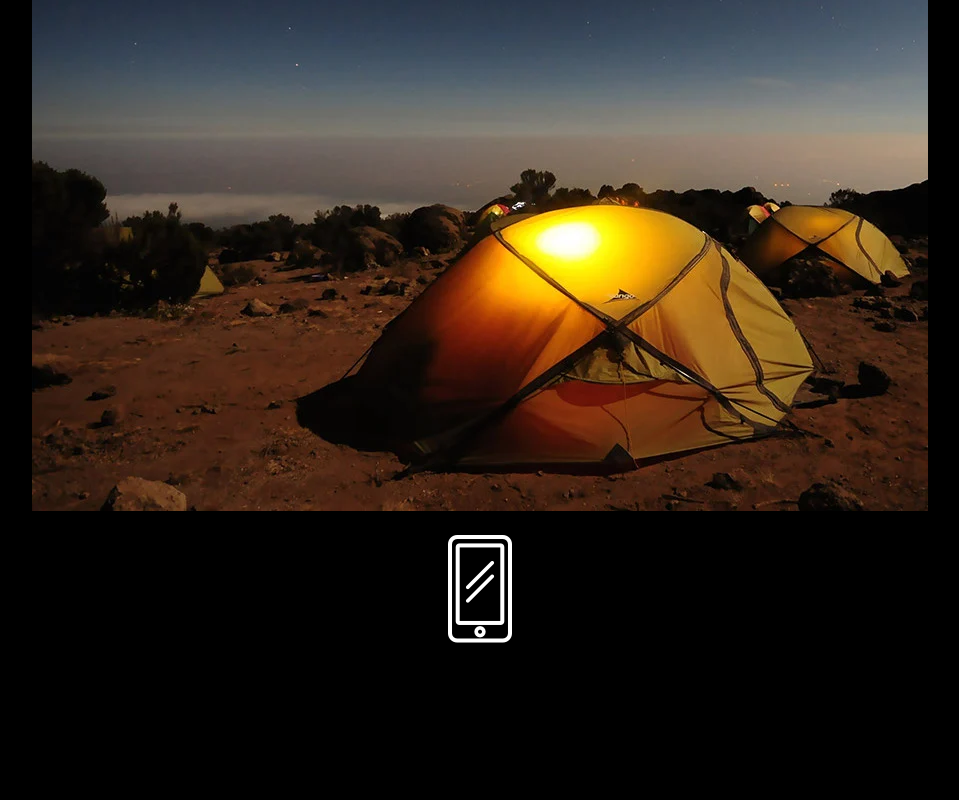
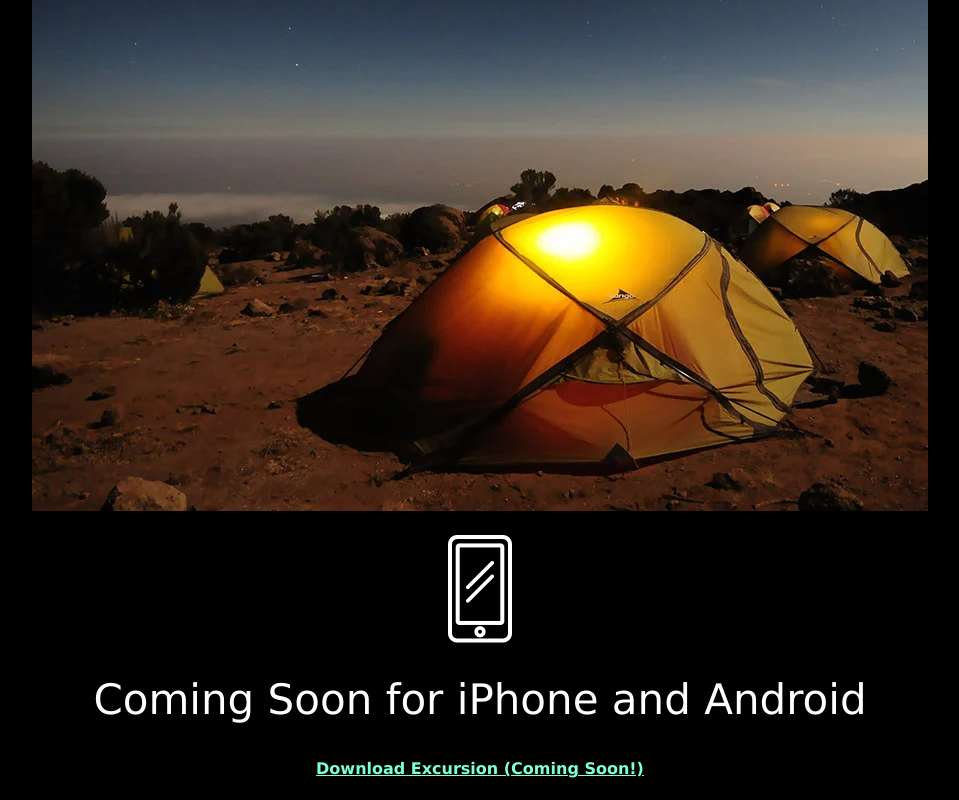
Before and after one commit to IsmaheneLarbi/excursion, a plain HTML site: page index.html in a window 1280 px wide. Shown: the part 521-1321 px from the top of the page, without its empty margins (160-1119 px from the left). Before the commit the page ends 1176 px from the top, so only its background shows below. Drawn offline with Linux system fonts and the light colour scheme.

Commit message:
add a footer with titles

```diff
--- a/index.html
+++ b/index.html
@@ -6,7 +6,7 @@
     <body>
       <header>
         <h1>Discover hidden places in the world around you</h1>
-        <h2><a id="app-dl-link" href="">Download Excursion (Coming Soon!)</a></h2>
+        <h2><a href="">Download Excursion (Coming Soon!)</a></h2>
       </header>
       <div>
         <video controls autoplay loop>
@@ -22,5 +22,9 @@
       <div>
         <img src="resources/images/phone.webp" alt="Tent">
       </div>
+      <footer>
+        <h1 id="announcement">Coming Soon for iPhone and Android</h1>
+        <h2><a href="">Download Excursion (Coming Soon!)</a></h2>
+      </footer>
     </body>
   </html>
--- a/resources/css/style.css
+++ b/resources/css/style.css
@@ -19,7 +19,7 @@ h2 a{
   margin: 20px;
 }
 
-#slogan {
+#slogan, #announcement{
   color: white;
   font-weight: 300;
   font-size: 42px;
```
